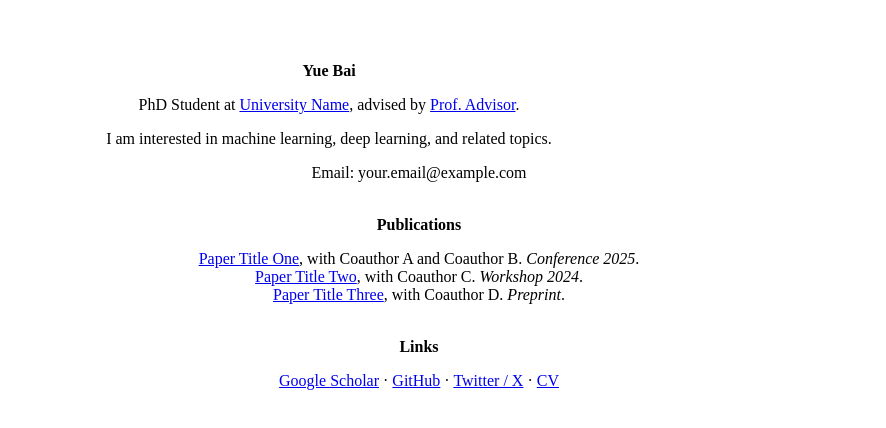
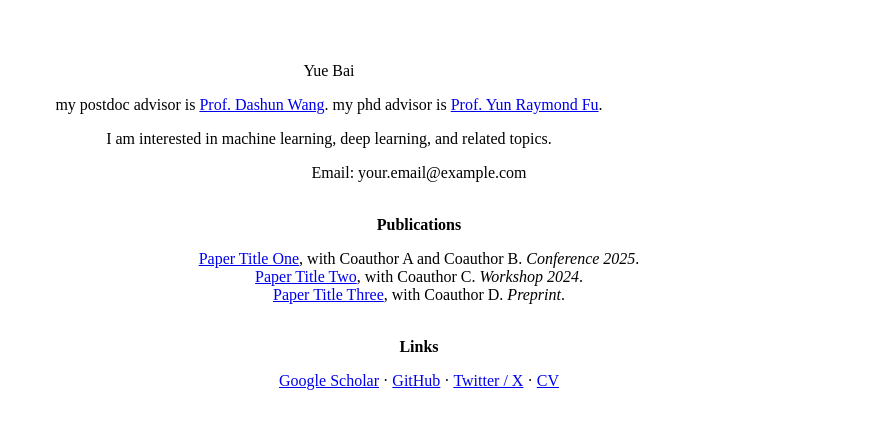
Before and after one commit to yueb17/yueb17.github.io, a plain HTML site: page index.html in a window 1280 px wide. Shown: the full height of the page, 221-1107 px from the left. Drawn offline with Linux system fonts and the light colour scheme.

Commit message:
Update index.html

```diff
--- a/index.html
+++ b/index.html
@@ -11,11 +11,11 @@
 
 <br><br><br>
 
-<b>Yue Bai</b>
+Yue Bai
 
 <p>
-PhD Student at <a href="https://your-university.edu">University Name</a>,
-advised by <a href="#">Prof. Advisor</a>.
+my postdoc advisor is <a href="https://www.dashunwang.com/">Prof. Dashun Wang</a>.
+my phd advisor is <a href="https://www1.ece.neu.edu/~yunfu/">Prof. Yun Raymond Fu</a>.
 </p>
 
 <p>
```
